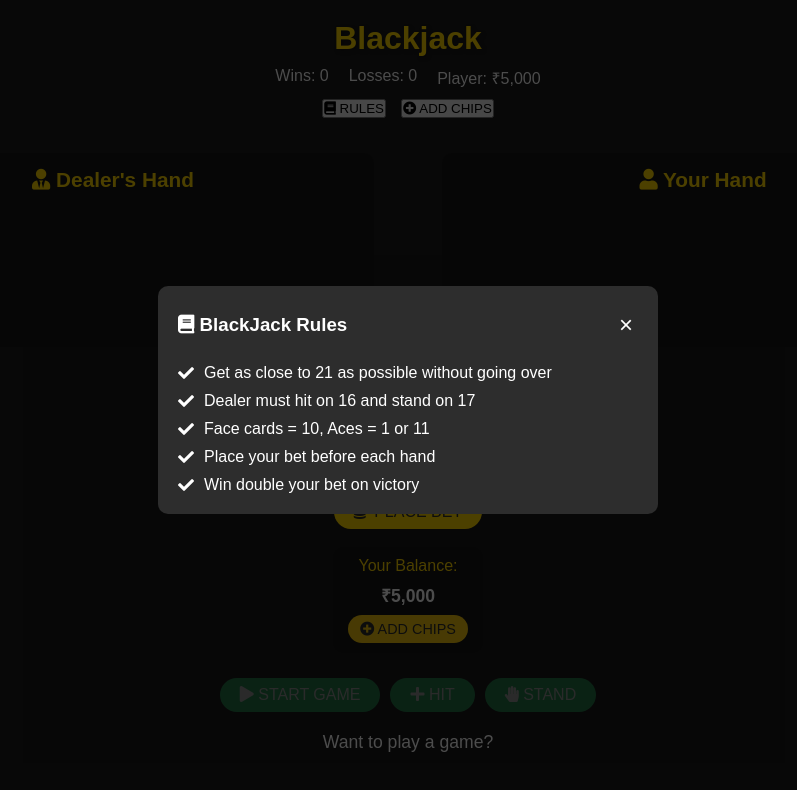
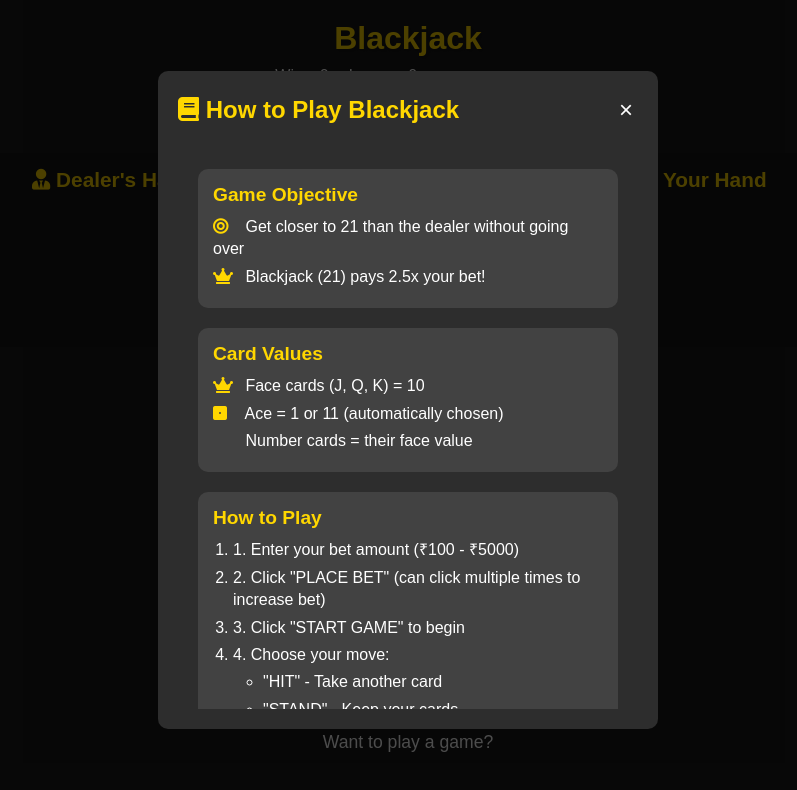
Before and after one commit to itsfraz/BlackJack-Game, a plain HTML site: page index.html in a window 1280 px wide. Both pictures are taken after a click on the button "RULES". Shown: the whole page, without its empty margins (232-1029 px from the left). Drawn offline with Linux system fonts and the light colour scheme.

Commit message:
Rule feature update

```diff
--- a/app.css
+++ b/app.css
@@ -280,15 +280,55 @@ button:disabled {
 }
 
 .rules-content {
-    display: flex;
-    flex-direction: column;
-    gap: 10px;
+    padding: 20px;
+    max-height: 70vh;
+    overflow-y: auto;
 }
 
-.rules-content p {
-    display: flex;
-    align-items: center;
-    gap: 10px;
+.rules-section {
+    margin-bottom: 20px;
+    padding: 15px;
+    background: rgba(255, 255, 255, 0.1);
+    border-radius: 10px;
+}
+
+.rules-section h4 {
+    color: #ffd700;
+    margin: 0 0 10px 0;
+    font-size: 1.2em;
+}
+
+.rules-section p {
+    margin: 5px 0;
+    line-height: 1.4;
+}
+
+.rules-section i {
+    color: #ffd700;
+    width: 20px;
+    margin-right: 8px;
+}
+
+.rules-section ol {
+    margin: 0;
+    padding-left: 20px;
+}
+
+.rules-section ul {
+    margin: 5px 0;
+    padding-left: 30px;
+    list-style-type: circle;
+}
+
+.rules-section li {
+    margin: 5px 0;
+    line-height: 1.4;
+}
+
+.modal-header h3 {
+    color: #ffd700;
+    margin: 0;
+    font-size: 1.5em;
 }
 
 .balance-input-container {
--- a/index.html
+++ b/index.html
@@ -64,15 +64,51 @@
         <div id="rules-modal" class="modal">
             <div class="modal-content">
                 <div class="modal-header">
-                    <h3><i class="fas fa-book"></i> BlackJack Rules</h3>
+                    <h3><i class="fas fa-book"></i> How to Play Blackjack</h3>
                     <button class="close-btn" onclick="toggleRulesModal()">&times;</button>
                 </div>
                 <div class="rules-content">
-                    <p><i class="fas fa-check"></i> Get as close to 21 as possible without going over</p>
-                    <p><i class="fas fa-check"></i> Dealer must hit on 16 and stand on 17</p>
-                    <p><i class="fas fa-check"></i> Face cards = 10, Aces = 1 or 11</p>
-                    <p><i class="fas fa-check"></i> Place your bet before each hand</p>
-                    <p><i class="fas fa-check"></i> Win double your bet on victory</p>
+                    <div class="rules-section">
+                        <h4>Game Objective</h4>
+                        <p><i class="fas fa-bullseye"></i> Get closer to 21 than the dealer without going over</p>
+                        <p><i class="fas fa-crown"></i> Blackjack (21) pays 2.5x your bet!</p>
+                    </div>
+
+                    <div class="rules-section">
+                        <h4>Card Values</h4>
+                        <p><i class="fas fa-crown"></i> Face cards (J, Q, K) = 10</p>
+                        <p><i class="fas fa-dice-one"></i> Ace = 1 or 11 (automatically chosen)</p>
+                        <p><i class="fas fa-numbers"></i> Number cards = their face value</p>
+                    </div>
+
+                    <div class="rules-section">
+                        <h4>How to Play</h4>
+                        <ol>
+                            <li>1. Enter your bet amount (₹100 - ₹5000)</li>
+                            <li>2. Click "PLACE BET" (can click multiple times to increase bet)</li>
+                            <li>3. Click "START GAME" to begin</li>
+                            <li>4. Choose your move:
+                                <ul>
+                                    <li>"HIT" - Take another card</li>
+                                    <li>"STAND" - Keep your cards</li>
+                                </ul>
+                            </li>
+                            <li>5. Win conditions:
+                                <ul>
+                                    <li>Get Blackjack (21) = Win 2.5x bet</li>
+                                    <li>Beat dealer's hand = Win 2x bet</li>
+                                    <li>Dealer busts = Win 2x bet</li>
+                                    <li>Tie = Get your bet back</li>
+                                </ul>
+                            </li>
+                        </ol>
+                    </div>
+
+                    <div class="rules-section">
+                        <h4>Dealer Rules</h4>
+                        <p><i class="fas fa-robot"></i> Dealer must hit on 16 or below</p>
+                        <p><i class="fas fa-hand-paper"></i> Dealer must stand on 17 or above</p>
+                    </div>
                 </div>
             </div>
         </div>
```
